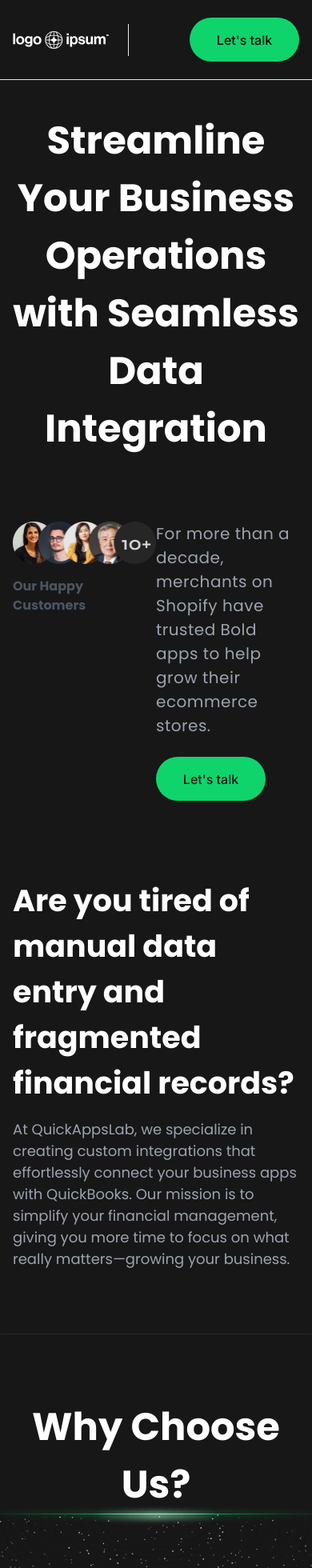
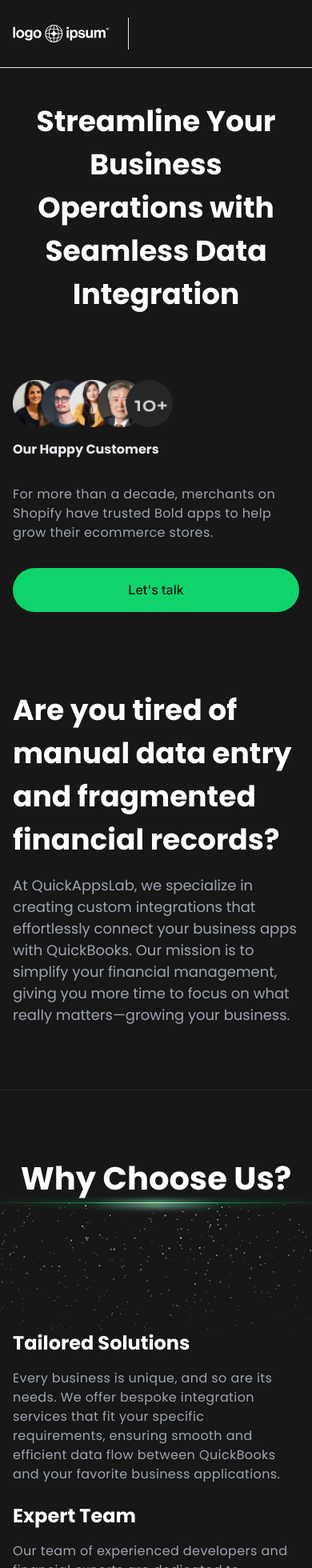
Before and after one commit to nauman434/QuickAppsLab, a Next.js app: page / in a window 390 px wide. Shown: the top 1960 px of the page at 80% size. Built offline with nearby package versions, Linux system fonts and the light colour scheme.

Commit message:
Responsive

```diff
--- a/app/(routes)/_components/about-sec.tsx
+++ b/app/(routes)/_components/about-sec.tsx
@@ -17,7 +17,7 @@
                             duration: 1,
                             ease: "easeInOut",
                         }}
-                        className="text-start md:text-[54px] text-[38px] font-bold font-syne text-white"
+                        className="text-start md:text-[54px] text-[36px] font-bold font-syne text-white"
                     >
                         Are you tired of manual data entry and fragmented financial records?
                     </motion.h2>
--- a/app/(routes)/_components/contact.tsx
+++ b/app/(routes)/_components/contact.tsx
@@ -17,7 +17,7 @@
                             duration: 1,
                             ease: "easeInOut",
                         }}
-                        className="text-center md:text-[50px] text-[40px] font-bold font-syne text-white"
+                        className="text-center md:text-[50px] text-[26px] font-bold font-syne text-white"
                     >
                         Ready to transform your financial management with seamless QuickBooks integrations?
                     </motion.h2>
--- a/app/(routes)/_components/hero.tsx
+++ b/app/(routes)/_components/hero.tsx
@@ -20,12 +20,12 @@
                         duration: 1,
                         ease: "easeInOut",
                     }}
-                    className="text-center md:text-[80px] text-[48px] font-bold font-syne md:w-[70vw] w-full text-white mt-10"
+                    className="text-center md:text-[80px] text-[36px] font-bold font-syne md:w-[70vw] w-full text-white mt-10"
                 >
                     Streamline Your Business Operations with Seamless Data Integration
                 </motion.h1>
             </div>
-            <div className='grid md:grid-cols-3 grid-cols-2 w-full mt-20'>
+            <div className='grid md:grid-cols-3 sm:grid-cols-2 grid-cols-1 gap-8 w-full mt-20'>
                 <motion.div
                     initial={{ opacity: 0, y: 100 }}
                     whileInView={{ opacity: 1, y: 0 }}
@@ -36,7 +36,7 @@
                     }}
                 >
                     <Image src={'/team.png'} width={200} height={100} alt='img' />
-                    <p className='text-normal mt-4 text-gray-600 font-syne font-bold'>Our Happy Customers</p>
+                    <p className='text-normal mt-4 text-gray-200 font-syne font-bold'>Our Happy Customers</p>
                 </motion.div>
                 <div className='md:flex hidden ' />
                 <motion.div
@@ -47,10 +47,10 @@
                         duration: 1,
                         ease: "easeInOut",
                     }}
-                    className='flex flex-col gap-6'
+                    className='flex flex-col sm:gap-6 gap-8'
                 >
-                    <p className='tracking-wide leading-[150%] text-gray-400 text-xl font-syne'>For more than a decade, merchants on Shopify have trusted Bold apps to help grow their ecommerce stores.</p>
-                    <Button className='rounded-full text-[16px] h-[55px] w-[137px] hover:transition-all hover:scale-105 ease-out duration-300 bg-primary-green hover:bg-primary-green text-primary'>
+                    <p className='tracking-wide leading-[150%] text-gray-400 sm:text-xl text-normal font-syne'>For more than a decade, merchants on Shopify have trusted Bold apps to help grow their ecommerce stores.</p>
+                    <Button className='rounded-full text-[16px] h-[55px] sm:w-[137px] w-full hover:transition-all hover:scale-105 ease-out duration-300 bg-primary-green hover:bg-primary-green text-primary'>
                         Let&apos;s talk
                     </Button>
                 </motion.div>
--- a/app/(routes)/_components/serve.tsx
+++ b/app/(routes)/_components/serve.tsx
@@ -47,7 +47,7 @@
                             duration: 1,
                             ease: "easeInOut",
                         }}
-                        className="text-start md:text-[80px] text-[48px] font-bold font-syne text-white"
+                        className="text-start md:text-[80px] text-[40px] font-bold font-syne text-white"
                     >
                         Who We Serve
                     </motion.h2>
@@ -71,7 +71,7 @@
                                     className='flex items-center justify-between cursor-pointer'
                                     onClick={() => toggleDetail(index)}
                                 >
-                                    <h4 className='text-[36px] font-syne font-bold'>{item.name}</h4>
+                                    <h4 className='sm:text-[36px] text-2xl font-syne font-bold'>{item.name}</h4>
                                     <span className='text-[36px] font-syne font-bold'>{item.id}</span>
                                 </div>
                                 <div
--- a/app/(routes)/_components/why-us.tsx
+++ b/app/(routes)/_components/why-us.tsx
@@ -9,7 +9,7 @@
     return (
         <div>
             <div className="pt-[80px] w-full bg-primary flex flex-col items-center justify-center overflow-hidden rounded-md">
-                <h2 className='text-center md:text-[80px] text-[48px] font-bold font-syne md:w-[70vw] w-full text-white'>Why Choose Us?</h2>
+                <h2 className='text-center md:text-[80px] text-[40px] font-bold font-syne md:w-[70vw] w-full text-white'>Why Choose Us?</h2>
                 <div className="w-[40rem] h-40 relative">
                     {/* Gradients */}
                     <div className="absolute inset-x-20 top-0 bg-gradient-to-r from-transparent via-primary-green to-transparent h-[2px] w-3/4 blur-sm" />
@@ -46,7 +46,7 @@
                         >
 
                             <div className='flex flex-col gap-4'>
-                                <h4 className='text-[36px] font-syne font-bold text-white'>Tailored Solutions</h4>
+                                <h4 className='sm:sm:text-[36px] text-2xl  font-syne font-bold text-white'>Tailored Solutions</h4>
                                 <p className='font-syne text-gray-400 tracking-wide'>Every business is unique, and so are its needs. We offer bespoke integration services that fit your specific requirements, ensuring smooth and efficient data flow between QuickBooks and your favorite business applications.</p>
                             </div>
                         </motion.div>
@@ -63,7 +63,7 @@
 
 
                             <div className='flex flex-col gap-4'>
-                                <h4 className='text-[36px] font-syne font-bold text-white'>Expert Team</h4>
+                                <h4 className='sm:text-[36px] text-2xl font-syne font-bold text-white'>Expert Team</h4>
                                 <p className='font-syne text-gray-400 tracking-wide'>Our team of experienced developers and financial experts are dedicated to providing top-notch integration services. We understand the intricacies of QuickBooks and the various third-party apps you use, ensuring a seamless integration process.</p>
                             </div>
                         </motion.div>
@@ -81,7 +81,7 @@
                             className='flex flex-col gap-6'
                         >
                             <div className='flex flex-col gap-4'>
-                                <h4 className='text-[36px] font-syne font-bold text-white'>Save Time and Reduce Errors</h4>
+                                <h4 className='sm:text-[36px] text-2xl font-syne font-bold text-white'>Save Time and Reduce Errors</h4>
                                 <p className='font-syne text-gray-400 tracking-wide'>Manual data entry is prone to errors and time-consuming. Our automated integrations help you save time and reduce the risk of costly mistakes, ensuring your financial data is always accurate and up-to-date.</p>
                             </div>
                         </motion.div>
@@ -97,7 +97,7 @@
                         >
 
                             <div className='flex flex-col gap-4'>
-                                <h4 className='text-[36px] font-syne font-bold text-white'>Comprehensive Support</h4>
+                                <h4 className='sm:text-[36px] text-2xl font-syne font-bold text-white'>Comprehensive Support</h4>
                                 <p className='font-syne text-gray-400 tracking-wide'>From initial consultation to ongoing support, we are with you every step of the way. Our commitment to customer satisfaction means you can rely on us for continuous support and updates as your business grows.</p>
                             </div>
                         </motion.div>
--- a/components/Navbar.tsx
+++ b/components/Navbar.tsx
@@ -44,7 +44,7 @@
                         ))}
                     </ul>
                 </div>
-                <div className='flex justify-end'>
+                <div className='sm:flex hidden justify-end'>
                     <Button className='rounded-full text-[16px] h-[55px] w-[137px] hover:transition-all hover:scale-105 ease-out duration-300 bg-primary-green hover:bg-primary-green text-primray'>Let&apos;s talk</Button>
                 </div>
             </nav >
```
